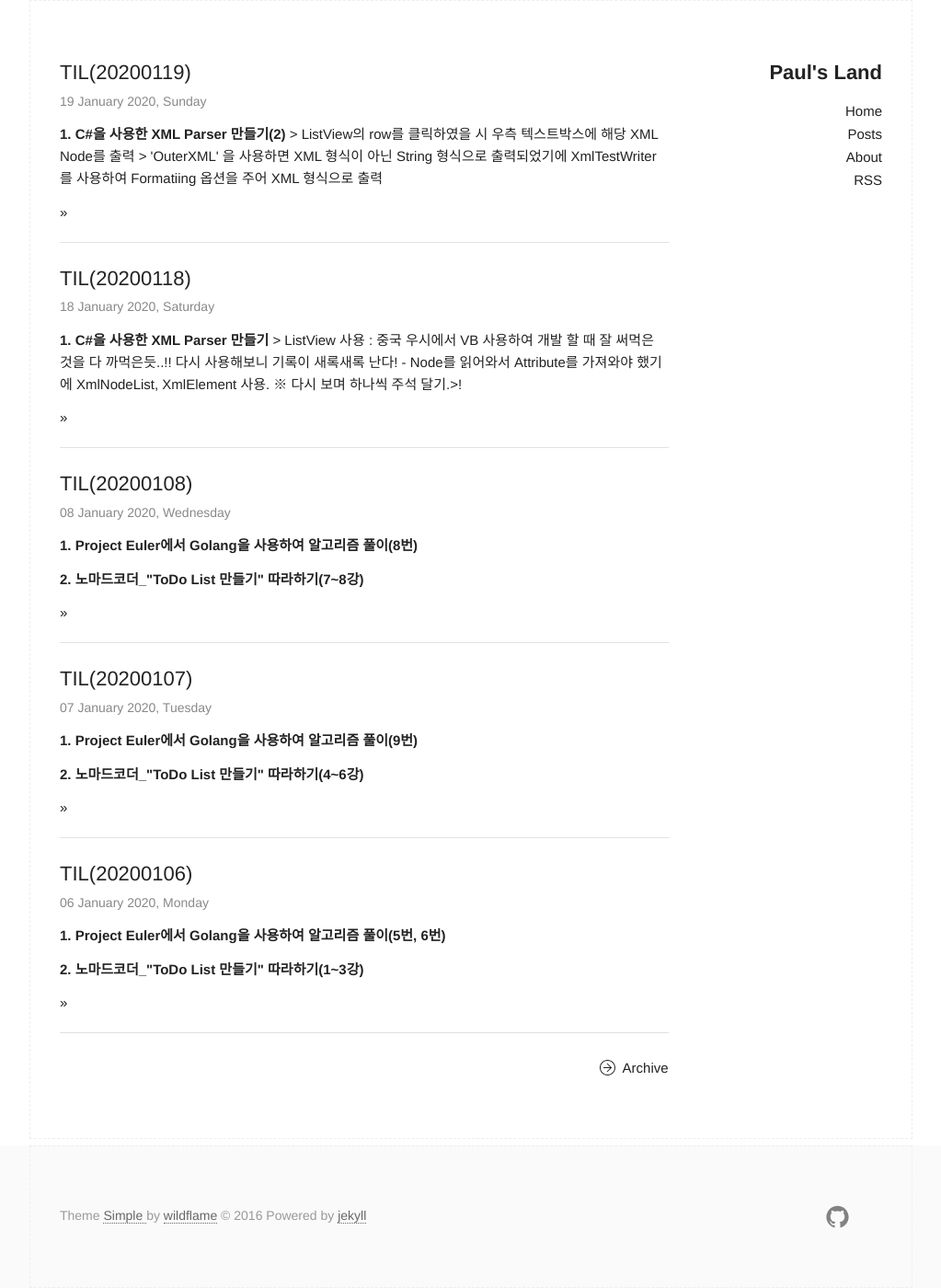
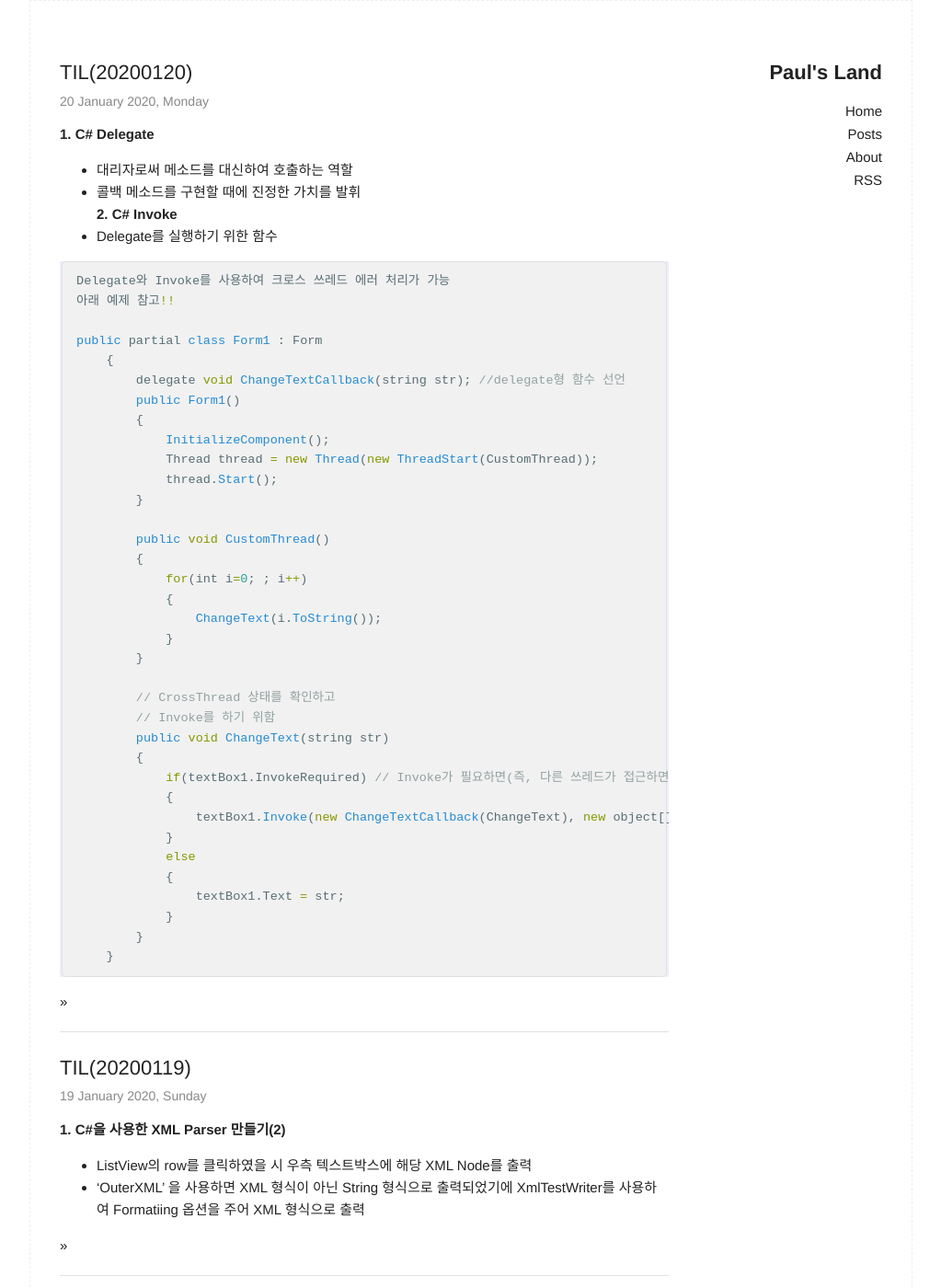
Before and after one commit to qudgns200/qudgns200.github.io, a Jekyll site: the page built from index.html, in a window 1280 px wide and 1400 px high. Shown: the whole window at 92% size, without its empty margins (128-1151 px from the left). Built offline with Jekyll 4.4.1, drawn with Linux system fonts in a browser that asks for light colours; some of the changed text lies outside the part shown.

````diff
--- /dev/null
+++ b/_posts/2020-01-20-TIL.md
@@ -0,0 +1,51 @@
+---
+layout: post
+title:  TIL(20200120)
+category: TIL
+description:
+---
+
+<b>1. C# Delegate</b>
+- 대리자로써 메소드를 대신하여 호출하는 역할
+- 콜백 메소드를 구현할 때에 진정한 가치를 발휘
+<br>
+<b>2. C# Invoke</b>
+- Delegate를 실행하기 위한 함수
+
+```javascript
+Delegate와 Invoke를 사용하여 크로스 쓰레드 에러 처리가 가능
+아래 예제 참고!!
+
+public partial class Form1 : Form
+    {
+        delegate void ChangeTextCallback(string str); //delegate형 함수 선언
+        public Form1()
+        {
+            InitializeComponent();
+            Thread thread = new Thread(new ThreadStart(CustomThread));
+            thread.Start();
+        }
+
+        public void CustomThread()
+        {
+            for(int i=0; ; i++)
+            {
+                ChangeText(i.ToString());
+            }
+        }
+
+        // CrossThread 상태를 확인하고
+        // Invoke를 하기 위함
+        public void ChangeText(string str)
+        {
+            if(textBox1.InvokeRequired) // Invoke가 필요하면(즉, 다른 쓰레드가 접근하면..!)
+            {
+                textBox1.Invoke(new ChangeTextCallback(ChangeText), new object[] { str }); //대리자 호출
+            }
+            else
+            {
+                textBox1.Text = str;
+            }
+        }
+    }
+```
````
Also changed, not shown: _posts/2020-01-18-TIL.md (+2 -3 lines), _posts/2020-01-19-TIL.md (+3 -5 lines).
